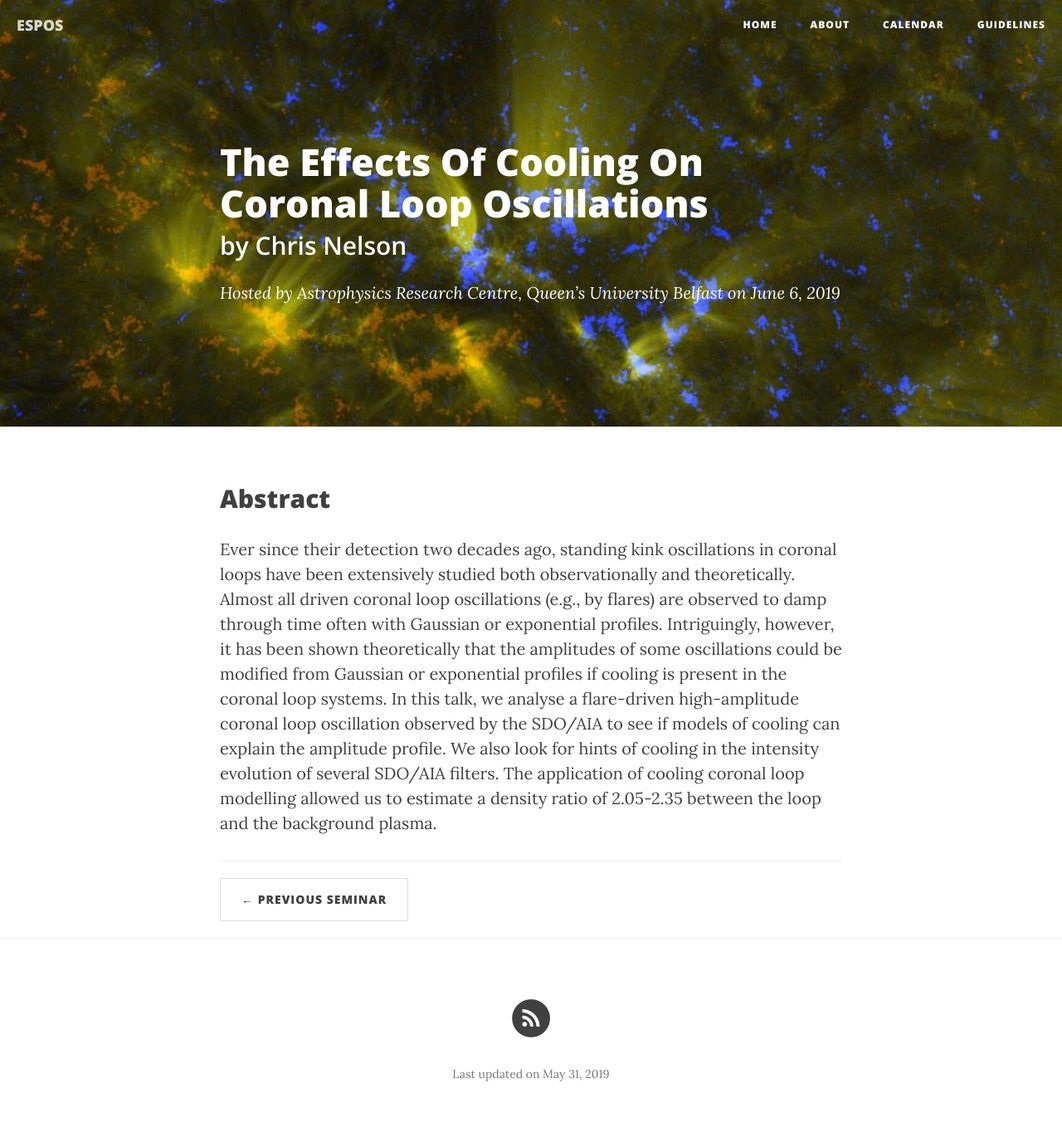
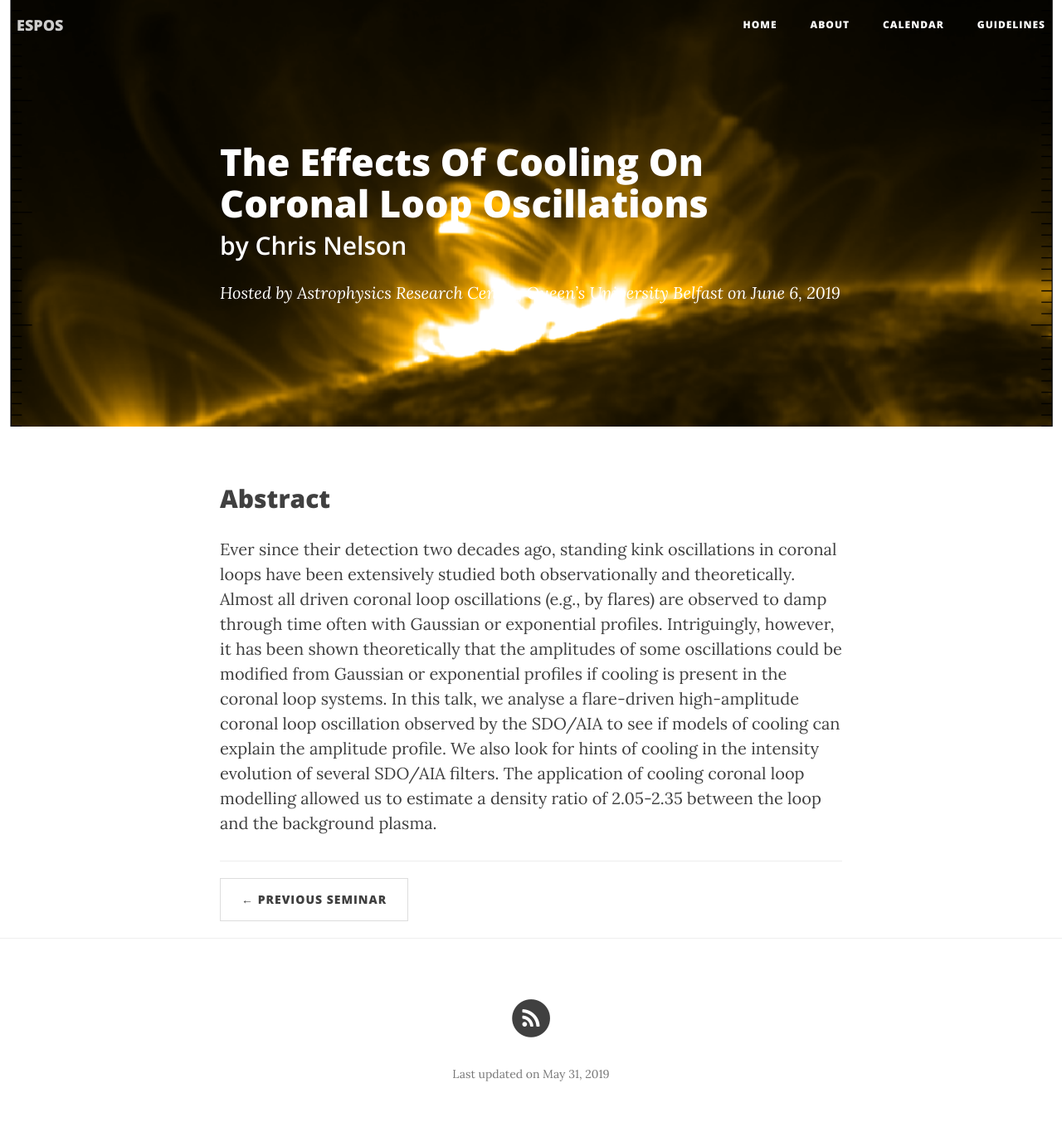
Before and after one commit to ITA-Solar/espos, a Jekyll site: the page built from _posts/2019-06-06-Nelson.md, in a window 1280 px wide. Shown: the whole page at 83% size. Built offline with Jekyll 4.4.1, drawn with Linux system fonts in a browser that asks for light colours; nearby versions of some CDN libraries.

Commit message:
Update 2019-06-06-Nelson.md

```diff
--- a/_posts/2019-06-06-Nelson.md
+++ b/_posts/2019-06-06-Nelson.md
@@ -4,7 +4,7 @@ title:      "The Effects Of Cooling On Coronal Loop Oscillations"
 subtitle:   "by Chris Nelson"
 date:       2019-06-06 11:00:00
 author:     "Astrophysics Research Centre, Queen’s University Belfast"
-#header-img: "img/img_2019-04-25-Rees-Crockford.jpg"
+header-img: "img/img_2019-06-06-Nelson.png"
 published:  true
 ---
 
```
